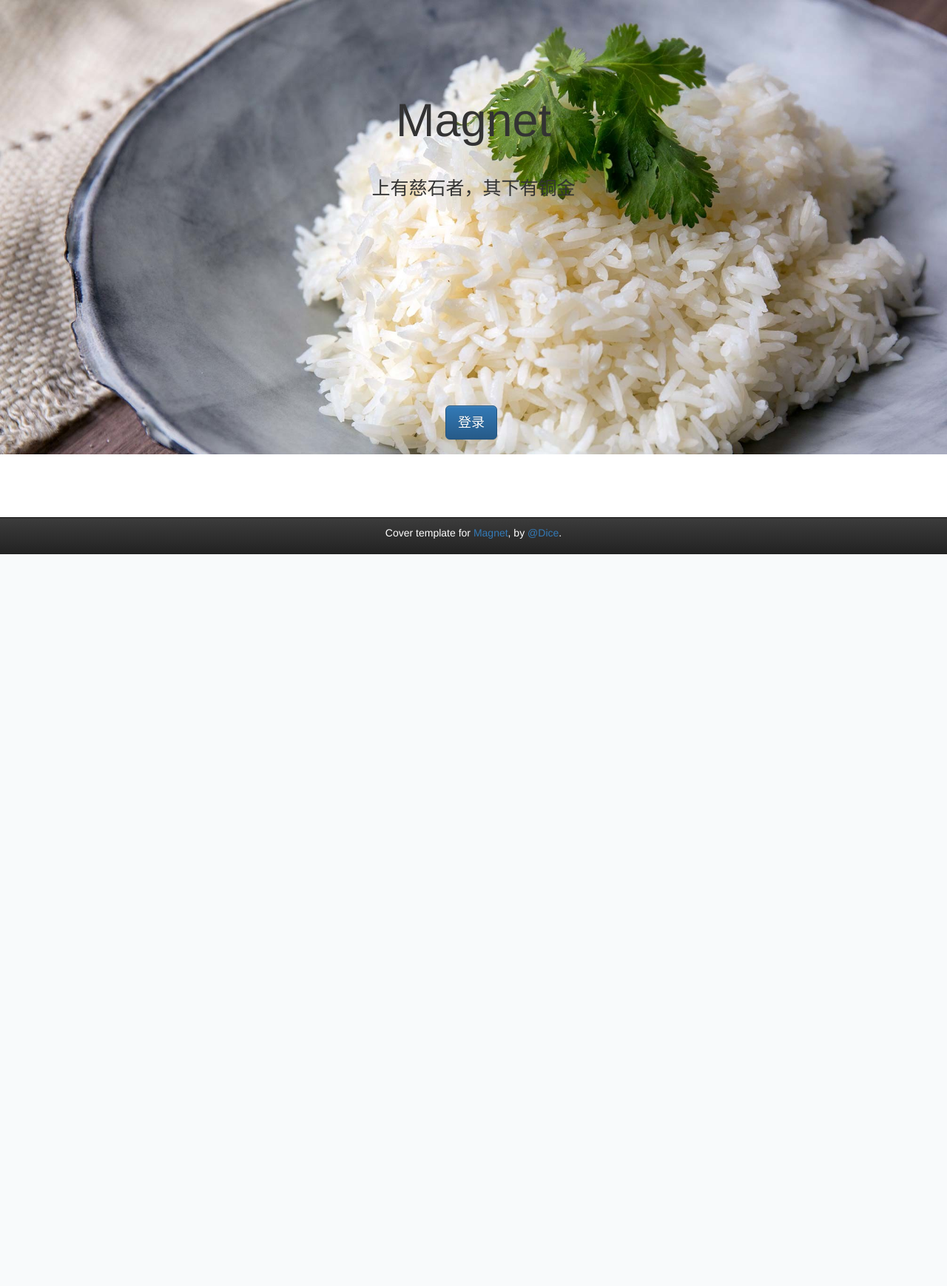
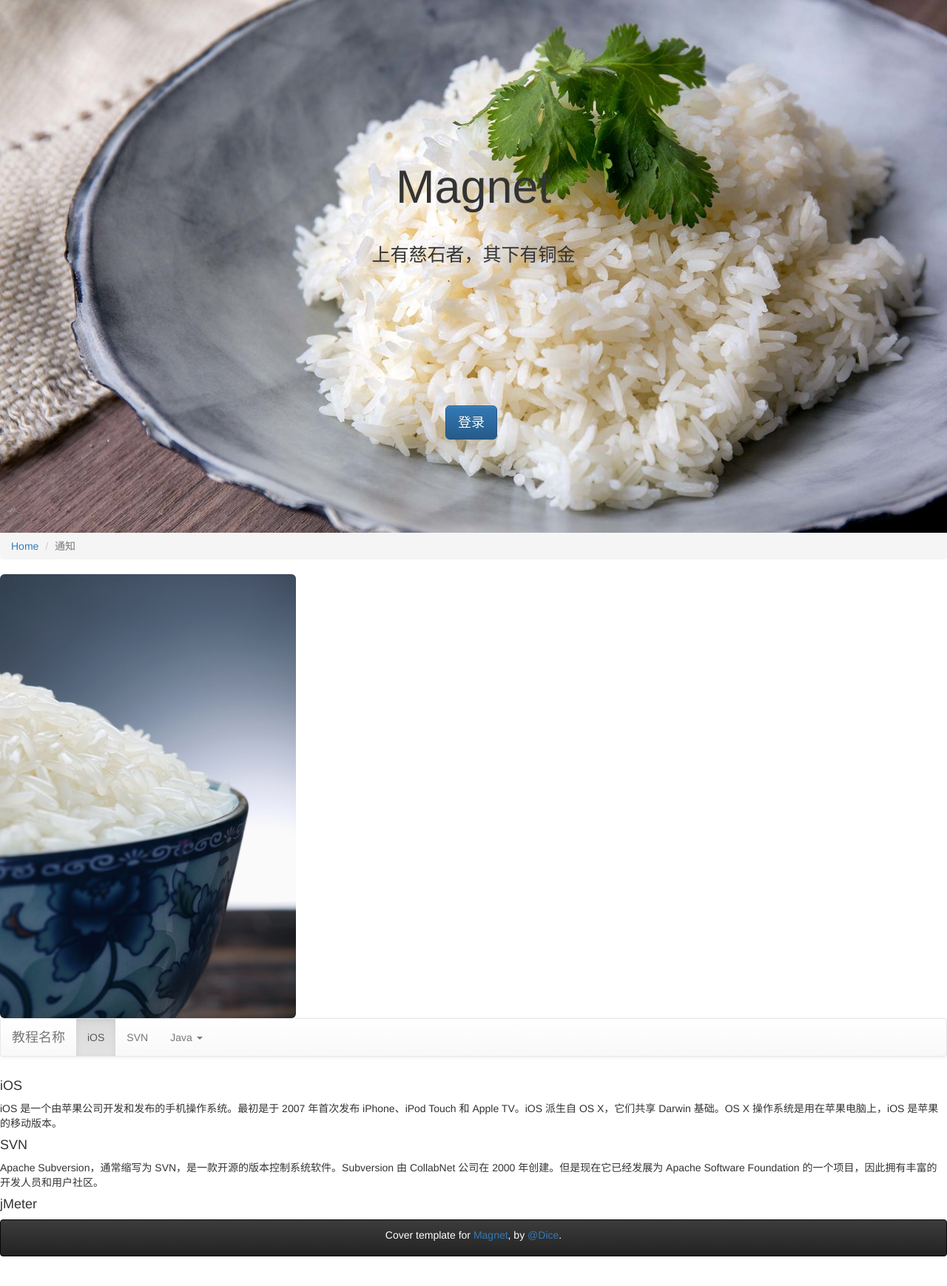
Before and after one commit to DiceChrisChang/Rice, a CodeIgniter app: page /database/ in a window 1280 px wide. Shown: the part 51-1789 px from the top of the page at 74% size. Before the commit the page ends 800 px from the top, so only its background shows below. Run offline with CodeIgniter, Linux system fonts and the light colour scheme; data that the repository does not hold is empty; some libraries are stand-ins or nearby versions.

Commit message:
noticement

```diff
--- a/application/controllers/Firstenter.php
+++ b/application/controllers/Firstenter.php
@@ -39,6 +39,8 @@ class Firstenter extends CI_Controller {
 		// body
 		$this->load->view('Firstenter/navbar.php');
 		$this->load->view('Firstenter/index.php');
+		$this->load->view('Firstenter/path_navigation.php');
+		$this->load->view('Firstenter/message.php');
 		$this->load->view('Firstenter/foot.php');
 		// modal
 		$this->load->view('Firstenter/modal.php');
--- a/application/views/Firstenter/foot.php
+++ b/application/views/Firstenter/foot.php
@@ -2,7 +2,7 @@
 	    	navbar-default
 
 	    -->
-		<nav class="navbar navbar-inverse navbar-fixed-bottom ">
+		<nav class="navbar navbar-inverse navbar-bottom ">
   			<div class="container">
 
               <p class="foot_p">Cover template for <a href="#">Magnet</a>, by <a href="https://github.com/DiceChrisChang">@Dice</a>.</p>
--- a/application/views/Firstenter/head.php
+++ b/application/views/Firstenter/head.php
@@ -32,15 +32,16 @@
         	border-radius: 20%;
         	margin-top: 60px;
         }
-        h1{
-            margin-top: 80px;
+        .jumbotron h1{
+            margin-top: 170px;
         }
         .jumbotron p{
         	margin-top: 40px;
         	font-size: 25px;
         }
         #loginButton{
-        	margin-top: 260px;
+        	margin-top: 170px;
+            margin-bottom: 80px;
         }
         .jumbotron{
             padding-bottom: 20px;
@@ -49,17 +50,18 @@
             background-size: cover;
             background-repeat:no-repeat;
             overflow:hidden;
-            width: 100%;
-            height: 100%;
+            width:100%;
+            min-height: 690px;
             overflow: hidden;
             margin-top:51px;
             background-size:100% auto;
+            margin-bottom: 0px;
 
         }
-/*        .container-fluid{
+        .container-fluid{
             width:100%;
             height:100%;
-        }*/
+        }
         .btn{
         	margin-right: 6px;
         	position:relative;
@@ -72,5 +74,9 @@
         .foot_p{
         	margin-top: 10px;
         }
+        .img-rounded{
+            width: 400px;
+            height: 600px;
+        }
     </style>
 </head>
--- a/application/views/Firstenter/index.php
+++ b/application/views/Firstenter/index.php
@@ -1,6 +1,6 @@
   <!-- 登录页面 body 主体 -->
 	<div class="jumbotron">
-	  <div class="container-fluid" align="center">
+	   <div class="container" align="center">
 
         <!-- <img src="index-jumbotron.jpg" class="img-circle"> -->
 
@@ -9,5 +9,5 @@
 	    <button type="button" class="btn btn-primary btn-lg" data-toggle="modal" data-target="#myModal" id="loginButton">
           登录
         </button>
-	  </div>
+	   </div>
 	</div>
--- /dev/null
+++ b/application/views/Firstenter/message.php
@@ -0,0 +1,57 @@
+<div>
+  <img src="img/pp.jpg" class="img-rounded">
+</div>
+<nav id="navbar-example" class="navbar navbar-default navbar-static" role="navigation">
+  <div class="container-fluid">
+    <div class="navbar-header">
+      <button class="navbar-toggle" type="button" data-toggle="collapse"
+          data-target=".bs-js-navbar-scrollspy">
+        <span class="sr-only">切换导航</span>
+        <span class="icon-bar"></span>
+        <span class="icon-bar"></span>
+        <span class="icon-bar"></span>
+      </button>
+      <a class="navbar-brand" href="#">教程名称</a>
+    </div>
+    <div class="collapse navbar-collapse bs-js-navbar-scrollspy">
+      <ul class="nav navbar-nav">
+        <li><a href="#ios">iOS</a></li>
+        <li><a href="#svn">SVN</a></li>
+        <li class="dropdown">
+          <a href="#" id="navbarDrop1" class="dropdown-toggle"
+             data-toggle="dropdown">Java
+            <b class="caret"></b>
+          </a>
+          <ul class="dropdown-menu" role="menu"
+            aria-labelledby="navbarDrop1">
+            <li><a href="#jmeter" tabindex="-1">jmeter</a></li>
+            <li><a href="#ejb" tabindex="-1">ejb</a></li>
+            <li class="divider"></li>
+            <li><a href="#spring" tabindex="-1">spring</a></li>
+          </ul>
+        </li>
+      </ul>
+    </div>
+  </div>
+</nav>
+<div id="navbar-example" data-spy="scroll" data-target="#navbar-example" data-offset="0"
+   style="height:200px;overflow:auto; position: relative;">
+  <h4 id="ios">iOS</h4>
+  <p>iOS 是一个由苹果公司开发和发布的手机操作系统。最初是于 2007 年首次发布 iPhone、iPod Touch 和 Apple
+    TV。iOS 派生自 OS X，它们共享 Darwin 基础。OS X 操作系统是用在苹果电脑上，iOS 是苹果的移动版本。
+  </p>
+  <h4 id="svn">SVN</h4>
+  <p>Apache Subversion，通常缩写为 SVN，是一款开源的版本控制系统软件。Subversion 由 CollabNet 公司在 2000 年创建。但是现在它已经发展为 Apache Software Foundation 的一个项目，因此拥有丰富的开发人员和用户社区。
+  </p>
+  <h4 id="jmeter">jMeter</h4>
+  <p>jMeter 是一款开源的测试软件。它是 100% 纯 Java 应用程序，用于负载和性能测试。
+  </p>
+  <h4 id="ejb">EJB</h4>
+  <p>Enterprise Java Beans（EJB）是一个创建高度可扩展性和强大企业级应用程序的开发架构，部署在兼容应用程序服务器（比如 JBOSS、Web Logic 等）的 J2EE 上。
+  </p>
+  <h4 id="spring">Spring</h4>
+  <p>Spring 框架是一个开源的 Java 平台，为快速开发功能强大的 Java 应用程序提供了完备的基础设施支持。
+  </p>
+  <p>Spring 框架最初是由 Rod Johnson 编写的，在 2003 年 6 月首次发布于 Apache 2.0 许可证下。
+  </p>
+</div>
--- /dev/null
+++ b/application/views/Firstenter/path_navigation.php
@@ -0,0 +1,14 @@
+	<!-- 路径 导航 小模块 -->
+	<ol class="breadcrumb">
+		<!--
+		面包屑导航
+		记录路径并展示
+		-->
+  		<li><a href="#">Home</a></li>
+  		<!--
+      <li><a href="#">Library</a></li>
+  		当前页面
+  		不可点击
+  		-->
+  		<li class="active">通知</li>
+  </ol>
```
Also changed, not shown: application/views/img/bigknow.jpg (added), application/views/img/pp.jpg (added), img/Perfect-Jasmine-Rice-7.jpg (added), img/pp.jpg (renamed from img/94627_gettyimages150061404.jpg), img/unnamed.jpg (added).
